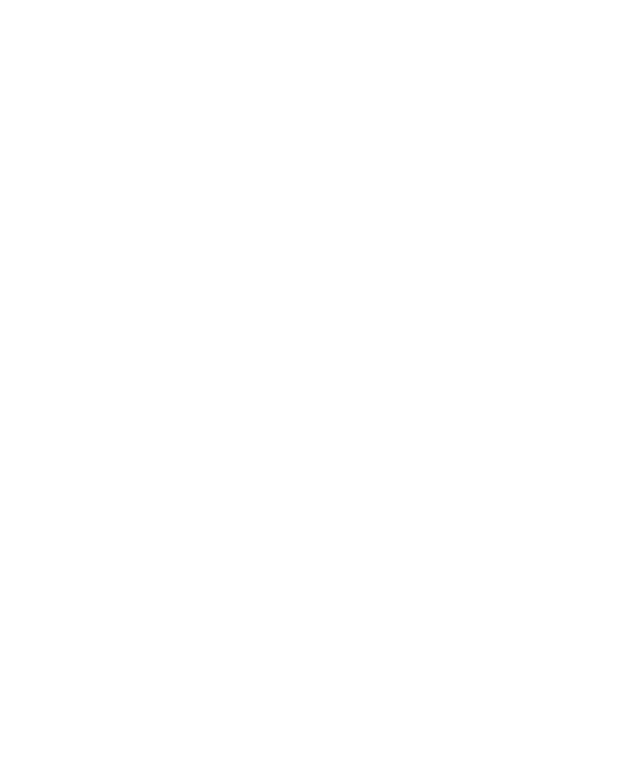
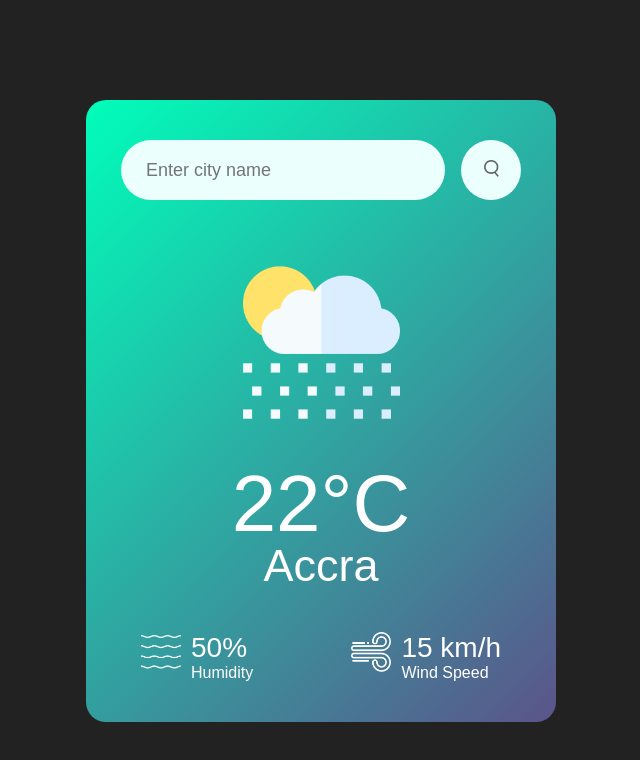
Before and after one commit to Melomey/Weather-App, a plain HTML site: page index.html in a window 1280 px wide. Shown: the whole page, without its empty margins (319-959 px from the left). Drawn offline with Linux system fonts and the light colour scheme; no server answers.

Commit message:
JS function to fatch data from API

```diff
--- a/index.html
+++ b/index.html
@@ -6,5 +6,65 @@
     <title>Weather App</title>
     <link rel="stylesheet" href="style.css" />
   </head>
-  <body></body>
+  <body>
+    <div class="card">
+      <div class="search">
+        <input
+          type="text"
+          class="text"
+          placeholder="Enter city name"
+          spellcheck="false"
+        />
+
+        <button>
+          <img src="./images/search.png" alt="" width="" height="" />
+        </button>
+      </div>
+
+      <div class="weather">
+        <img src="images/rain.png" class="weather-icon" />
+        <h1 class="temp">22°C</h1>
+        <h2 class="city">Accra</h2>
+
+        <div class="details">
+          <div class="col">
+            <img src="images/humidity.png" alt="" />
+            <div>
+              <p class="humidity">50%</p>
+              <p>Humidity</p>
+            </div>
+          </div>
+
+          <div class="col">
+            <img src="images/wind.png" alt="" />
+            <div>
+              <p class="wind">15 km/h</p>
+              <p>Wind Speed</p>
+            </div>
+          </div>
+        </div>
+      </div>
+    </div>
+    <script>
+      const apiKey = "357c33c604320254ae285269781e00e0";
+      const apiUrl =
+        "https://api.openweathermap.org/data/2.5/weather?units=metrics&q=lome";
+
+      async function checkWeather() {
+        const response = await fetch(apiUrl + `&appid=${apiKey}`);
+        var data = await response.json();
+
+        console.log(data);
+
+        document.querySelector(".city").innerHTML = data.name;
+        document.querySelector(".temp").innerHTML =
+          Math.round(data.main.temp) + "°C";
+        document.querySelector(".humidity").innerHTML =
+          data.main.humidity + "%";
+        document.querySelector(".wind").innerHTML = data.wind.speed + "km/h";
+      }
+
+      checkWeather();
+    </script>
+  </body>
 </html>
--- a/style.css
+++ b/style.css
@@ -4,3 +4,93 @@
   font-family: "Poppins", sans-serif;
   box-sizing: border-box;
 }
+
+body {
+  background-color: #222;
+}
+
+.card {
+  width: 90%;
+  max-width: 470px;
+  background: linear-gradient(135deg, #00feba, #5b548a);
+  color: #fff;
+  margin: 100px auto 0;
+  border-radius: 20px;
+  padding: 40px 35px;
+  text-align: center;
+}
+
+.search {
+  width: 100%;
+  display: flex;
+  align-items: center;
+  justify-content: space-between;
+}
+
+.search input {
+  border: 0;
+  outline: 0;
+  background: #ebfffc;
+  color: #555;
+  padding: 10px 25px;
+  height: 60px;
+  border-radius: 30px;
+  flex: 1;
+  margin-right: 16px;
+  font-size: 18px;
+}
+
+.search button {
+  border: 0;
+  outline: 0;
+  background: #ebfffc;
+  border-radius: 50%;
+  width: 60px;
+  height: 60px;
+  cursor: pointer;
+}
+
+.search button img {
+  width: 15px;
+}
+
+.weather-icon {
+  width: 170;
+  margin-top: 30px;
+}
+
+.weather h1 {
+  font-size: 80px;
+  font-weight: 500;
+}
+
+.weather h2 {
+  font-size: 45px;
+  font-weight: 400;
+  margin-top: -10px;
+}
+
+.details {
+  display: flex;
+  align-items: center;
+  justify-content: space-between;
+  padding: 0 20px;
+  margin-top: 30px;
+}
+
+.col {
+  display: flex;
+  align-items: center;
+  text-align: left;
+}
+
+.col img {
+  width: 40px;
+  margin-right: 10px;
+}
+
+.humidity,
+.wind {
+  font-size: 28px;
+  margin-top: 10px;
+}
```
